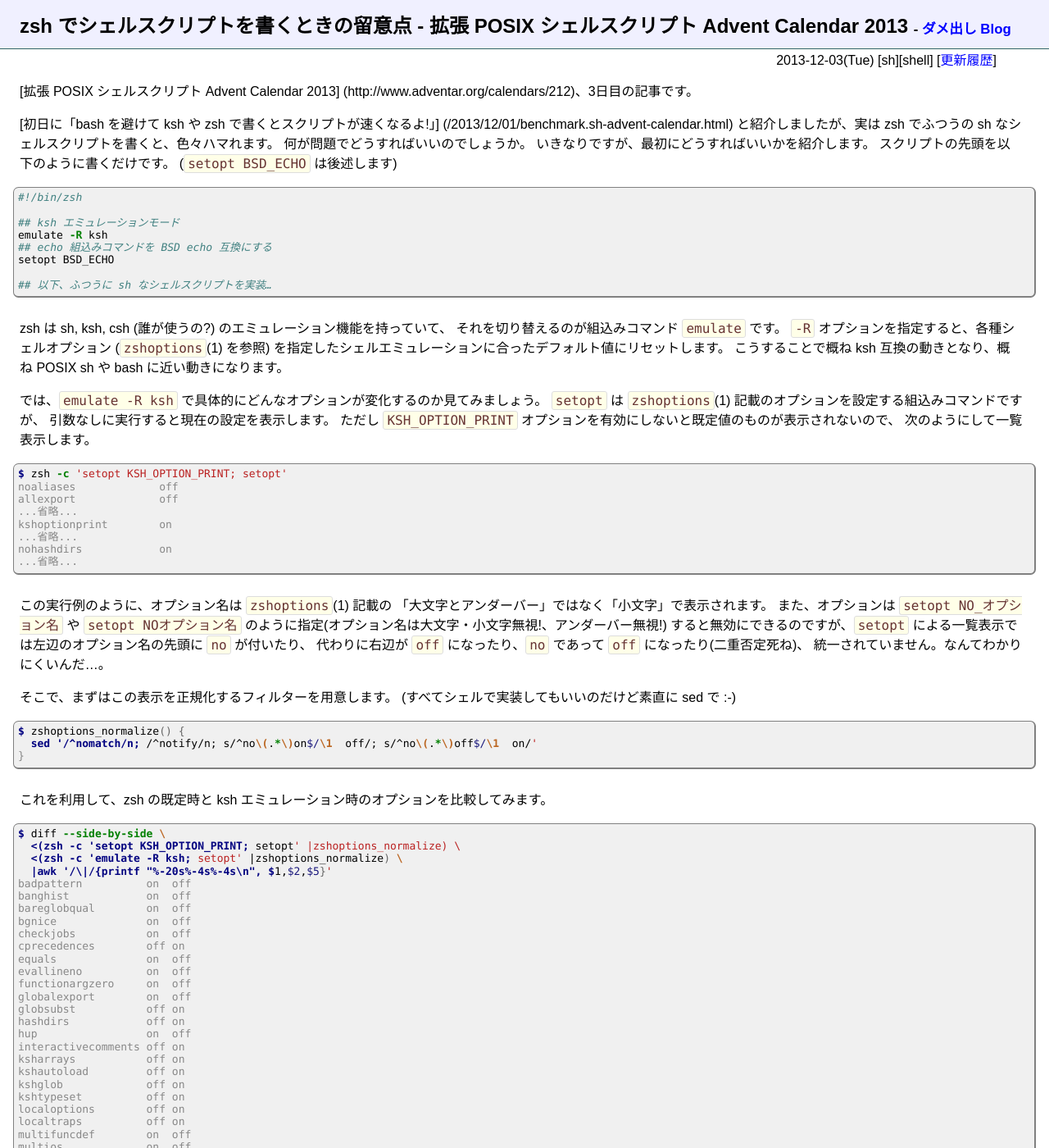
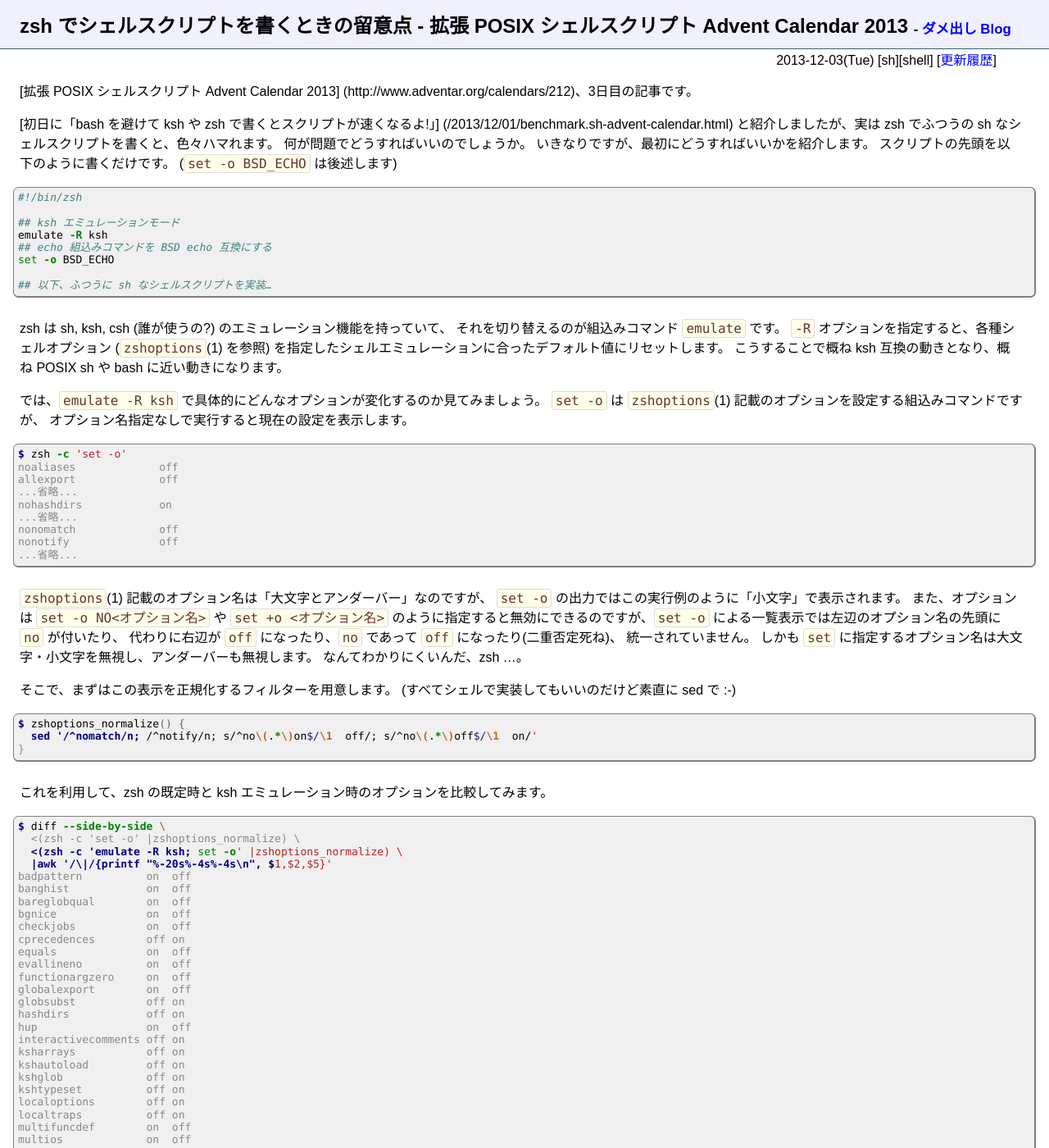
Before and after one commit to fumiyas/fumiyas.github.io, a Jekyll site: the page built from _posts/2013-12-03-zsh-scripting.sh-advent-calendar.md, in a window 1280 px wide and 1400 px high. Shown: the whole window at 82% size. Built offline with Jekyll 4.4.1, drawn with Linux system fonts in a browser that asks for light colours; Markdown is read by kramdown in place of the engine named in the settings; comment, search, counter and statistics services are not loaded; some of the changed text lies outside the part shown.

Commit message:
s/setopt/set -o/

````diff
--- a/_posts/2013-12-03-zsh-scripting.sh-advent-calendar.md
+++ b/_posts/2013-12-03-zsh-scripting.sh-advent-calendar.md
@@ -13,7 +13,7 @@ layout: default
 何が問題でどうすればいいのでしょうか。
 いきなりですが、最初にどうすればいいかを紹介します。
 スクリプトの先頭を以下のように書くだけです。
-(`setopt BSD_ECHO` は後述します)
+(`set -o BSD_ECHO` は後述します)
 
 ``` sh
 #!/bin/zsh
@@ -21,7 +21,7 @@ layout: default
 ## ksh エミュレーションモード
 emulate -R ksh
 ## echo 組込みコマンドを BSD echo 互換にする
-setopt BSD_ECHO
+set -o BSD_ECHO
 
 ## 以下、ふつうに sh なシェルスクリプトを実装…
 ```
@@ -34,30 +34,30 @@ zsh は sh, ksh, csh (誰が使うの?) のエミュレーション機能を持
 に近い動きになります。
 
 では、`emulate -R ksh` で具体的にどんなオプションが変化するのか見てみましょう。
-`setopt` は `zshoptions`(1) 記載のオプションを設定する組込みコマンドですが、
-引数なしに実行すると現在の設定を表示します。
-ただし `KSH_OPTION_PRINT` オプションを有効にしないと既定値のものが表示されないので、
-次のようにして一覧表示します。
+`set -o` は `zshoptions`(1) 記載のオプションを設定する組込みコマンドですが、
+オプション名指定なしで実行すると現在の設定を表示します。
 
 ``` console
-$ zsh -c 'setopt KSH_OPTION_PRINT; setopt'
+$ zsh -c 'set -o'
 noaliases             off
 allexport             off
 ...省略...
-kshoptionprint        on
-...省略...
 nohashdirs            on
 ...省略...
+nonomatch             off
+nonotify              off
+...省略...
 ```
-
-この実行例のように、オプション名は `zshoptions`(1) 記載の
-「大文字とアンダーバー」ではなく「小文字」で表示されます。
-また、オプションは `setopt NO_オプション名` や `setopt NOオプション名`
-のように指定(オプション名は大文字・小文字無視!、アンダーバー無視!)
-すると無効にできるのですが、`setopt`
+`zshoptions`(1) 記載のオプション名は「大文字とアンダーバー」なのですが、
+`set -o` の出力ではこの実行例のように「小文字」で表示されます。
+また、オプションは `set -o NO<オプション名>` や `set +o <オプション名>`
+のように指定すると無効にできるのですが、`set -o`
 による一覧表示では左辺のオプション名の先頭に `no` が付いたり、
 代わりに右辺が `off` になったり、`no` であって `off` になったり(二重否定死ね)、
-統一されていません。なんてわかりにくいんだ…。
+統一されていません。
+しかも `set`
+に指定するオプション名は大文字・小文字を無視し、アンダーバーも無視します。
+なんてわかりにくいんだ、zsh …。
 
 そこで、まずはこの表示を正規化するフィルターを用意します。
 (すべてシェルで実装してもいいのだけど素直に sed で :-)
@@ -72,8 +72,8 @@ $ zshoptions_normalize() {
 
 ``` console
 $ diff --side-by-side \
-  <(zsh -c 'setopt KSH_OPTION_PRINT; setopt' |zshoptions_normalize) \
-  <(zsh -c 'emulate -R ksh; setopt' |zshoptions_normalize) \
+  <(zsh -c 'set -o' |zshoptions_normalize) \
+  <(zsh -c 'emulate -R ksh; set -o' |zshoptions_normalize) \
   |awk '/\|/{printf "%-20s%-4s%-4s\n", $1,$2,$5}'
 badpattern          on  off
 banghist            on  off
@@ -144,7 +144,7 @@ typesetsilent       off on
   * `nomatch` (`NOMATCH`)
     * glob 展開でマッチするファイルが存在しない場合に展開後の値を glob パターンそのままとする。
     * zsh のデフォルトはエラーになる。`zsh: no matches found: <glob パターン>`
-    * 無効にするには `setopt NONOMATCH` のように二重否定にする。気持ち悪い。
+    * 無効にするには `set -o NONOMATCH` のように二重否定にする。気持ち悪い。
   * `shwordsplit` (`SH_WORD_SPLIT`)
     * クォートなしのパラメーター展開時に展開された値を空白文字で分割(ワード分割)する。
     * zsh のデフォルトは空白文字分割しない。
@@ -152,10 +152,10 @@ typesetsilent       off on
 `globsubst` と `shwordsplit` がよくわからない人のためのデモ:
 
 ``` console
-$ zsh -c 'v="/*"; echo $v; setopt GLOB_SUBST; echo $v'
+$ zsh -c 'v="/*"; echo $v; set -o GLOB_SUBST; echo $v'
 /*
 /bin /boot /dev /etc /home /lib /lib32 /lib64 /lost+found /media /mnt /opt /proc /root /run /sbin /srv /sys /tmp /usr /var
-$ zsh -c 'v=" foo "" bar "; echo $v; setopt SH_WORD_SPLIT; echo $v'
+$ zsh -c 'v=" foo "" bar "; echo $v; set -o SH_WORD_SPLIT; echo $v'
  foo  bar
 foo bar
 ```
@@ -174,11 +174,11 @@ zsh 特有の挙動を利用したスクリプトを書く場合、
 ``` sh
 #!/bin/zsh
 
-setopt BSD_ECHO
-setopt KSH_ARRAYS
-setopt GLOB_SUBST
-setopt NO_NOMATCH
-setopt SH_WORD_SPLIT
+set -o BSD_ECHO
+set -o KSH_ARRAYS
+set -o GLOB_SUBST
+set -o NO_NOMATCH
+set -o SH_WORD_SPLIT
 ## ほかにもあれば、適宜 on / off する
 
 ## 以下、ふつうに sh なシェルスクリプトを実装…
````
